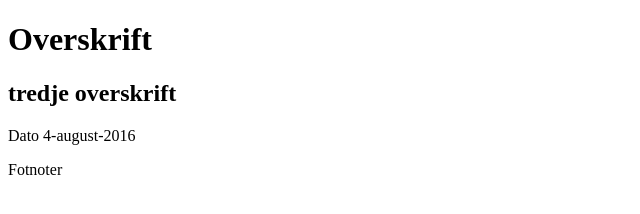
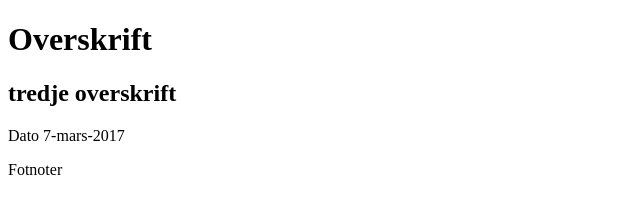
Before and after one commit to runep/runep.github.com, a plain HTML site: page index.html in a window 1280 px wide. Shown: the full height of the page, 0-640 px from the left. Drawn offline with Linux system fonts and the light colour scheme.

Commit message:
Dato oppdatert

```diff
--- a/index.html
+++ b/index.html
@@ -1,9 +1,11 @@
 <!DOCTYPE HTML>
 <html lang="no">
+
 <head>
     <meta charset="UTF-8">
     <title>Runes testside</title>
 </head>
+
 <body>
     <div id="om">
         <header class="topp">
@@ -12,7 +14,7 @@
             <h2>tredje overskrift</h2>
         </header>
         <section class="innhold">
-        <p>Dato 4-august-2016</p>
+            <p>Dato 7-mars-2017</p>
 
         </section>
 
@@ -21,4 +23,5 @@
         </footer>
     </div>
 </body>
+
 </html>
```
Lines whose indentation alone changed are shown as unchanged.
